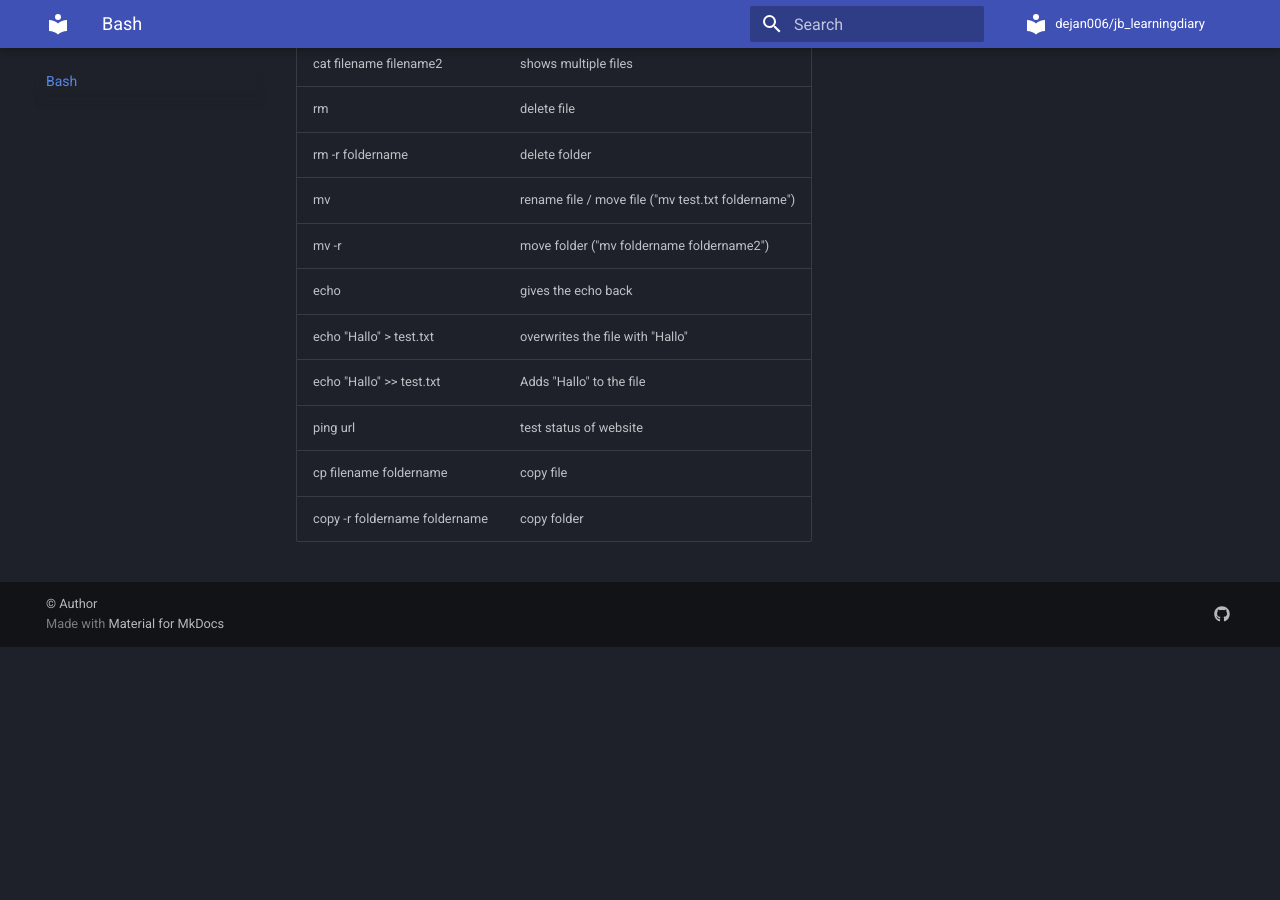
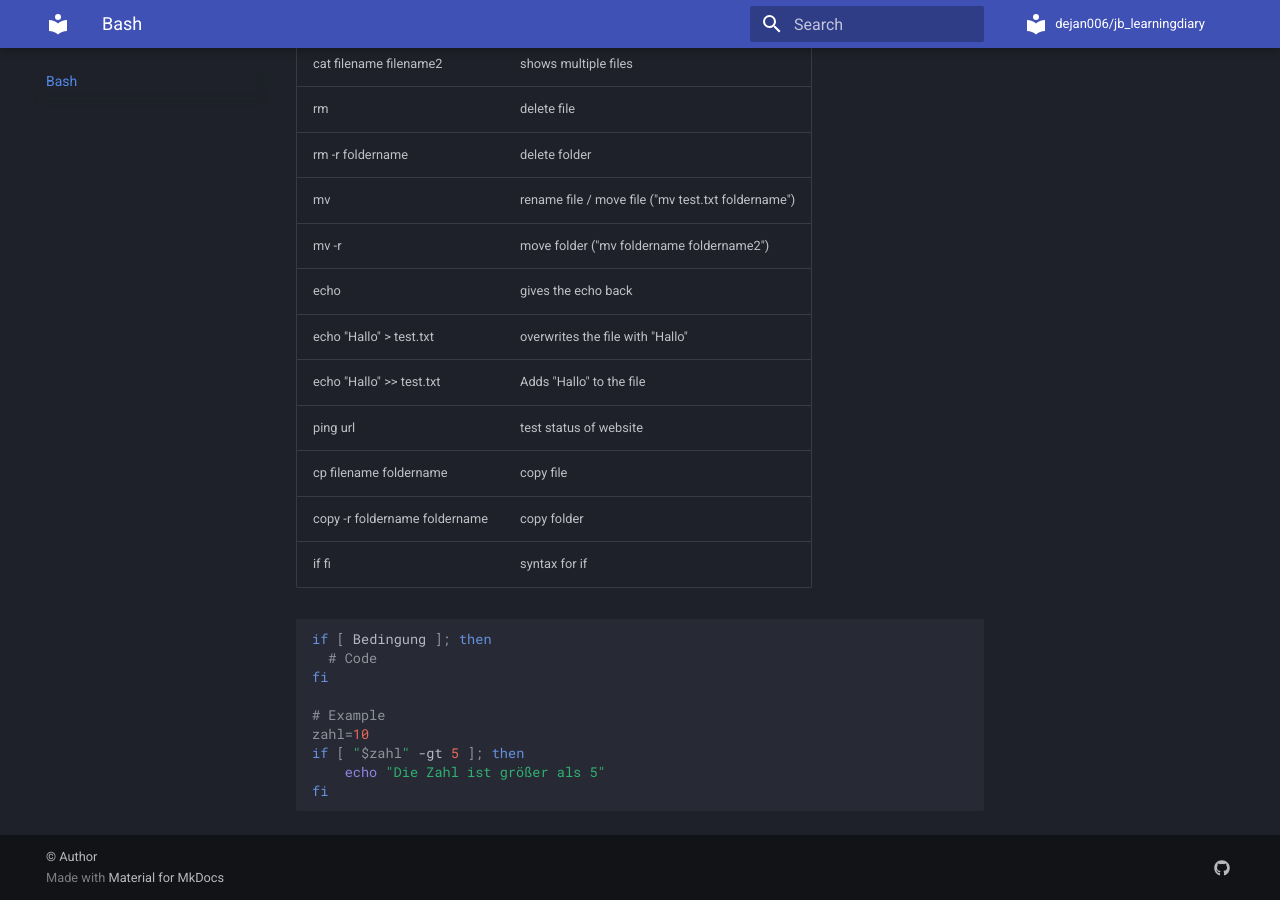
Before and after one commit to dejan006/jb_learningdiary, an MkDocs documentation site: the page built from docs/bash.md, in a window 1280 px wide and 900 px high, scrolled down 618 px. Built offline with MkDocs 1.6.1 and Material for MkDocs 9.7.7, drawn with Linux system fonts in a browser that asks for light colours; comment, search, counter and statistics services are not loaded; before the commit the page ends 1265 px from its top, so only the background shows below that.

Commit message:
Testing out Image + New Entry

````diff
--- a/docs/bash.md
+++ b/docs/bash.md
@@ -22,3 +22,18 @@ Basic Commands:
 | ping url                      | test status of website                             |
 | cp filename foldername        | copy file                                          |
 | copy -r foldername foldername | copy folder                                        |
+| if fi                         | syntax for if                                      |
+
+
+
+```bash
+if [ Bedingung ]; then
+  # Code
+fi
+
+# Example
+zahl=10
+if [ "$zahl" -gt 5 ]; then
+    echo "Die Zahl ist größer als 5"
+fi
+```
````
